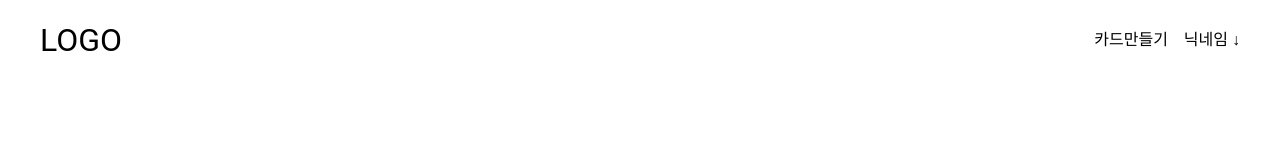
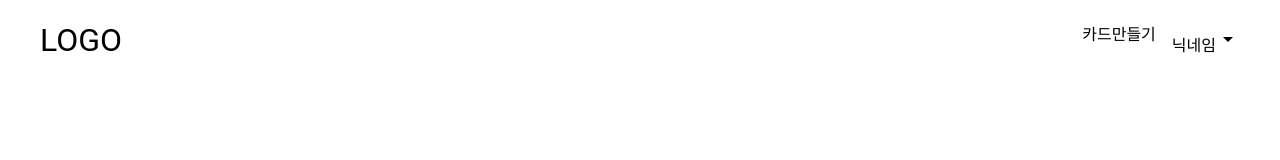
Before and after one commit to totw5701/Idol-collector, a React (Create React App) app in the folder client/: page / in a window 1280 px wide. Shown: the top 160 px of the page. Built offline with nearby package versions, Linux system fonts and the light colour scheme.

Commit message:
Modify: 화살표 아이콘 추가

```diff
--- a/client/src/common/theme.js
+++ /dev/null
@@ -1 +0,0 @@
-// themeProvider 사용 여부 확인하기
--- a/client/src/components/Nav.jsx
+++ b/client/src/components/Nav.jsx
@@ -1,3 +1,4 @@
+import { ArrowDropDown } from '@material-ui/icons';
 import { useState } from 'react';
 import styled from 'styled-components/macro';
 
@@ -9,9 +10,12 @@ function Nav() {
       <Logo>LOGO</Logo>
       <LoginRight>
         <LoginMakeCard>카드만들기</LoginMakeCard>
+
         <LoginNickname onClick={() => setDropdown(!dropdown)}>
-          닉네임 ↓
+          닉네임
+          <ArrowDropDown />
         </LoginNickname>
+
         {dropdown && (
           <DropdownBar>
             <li>나의 카드</li>
```
